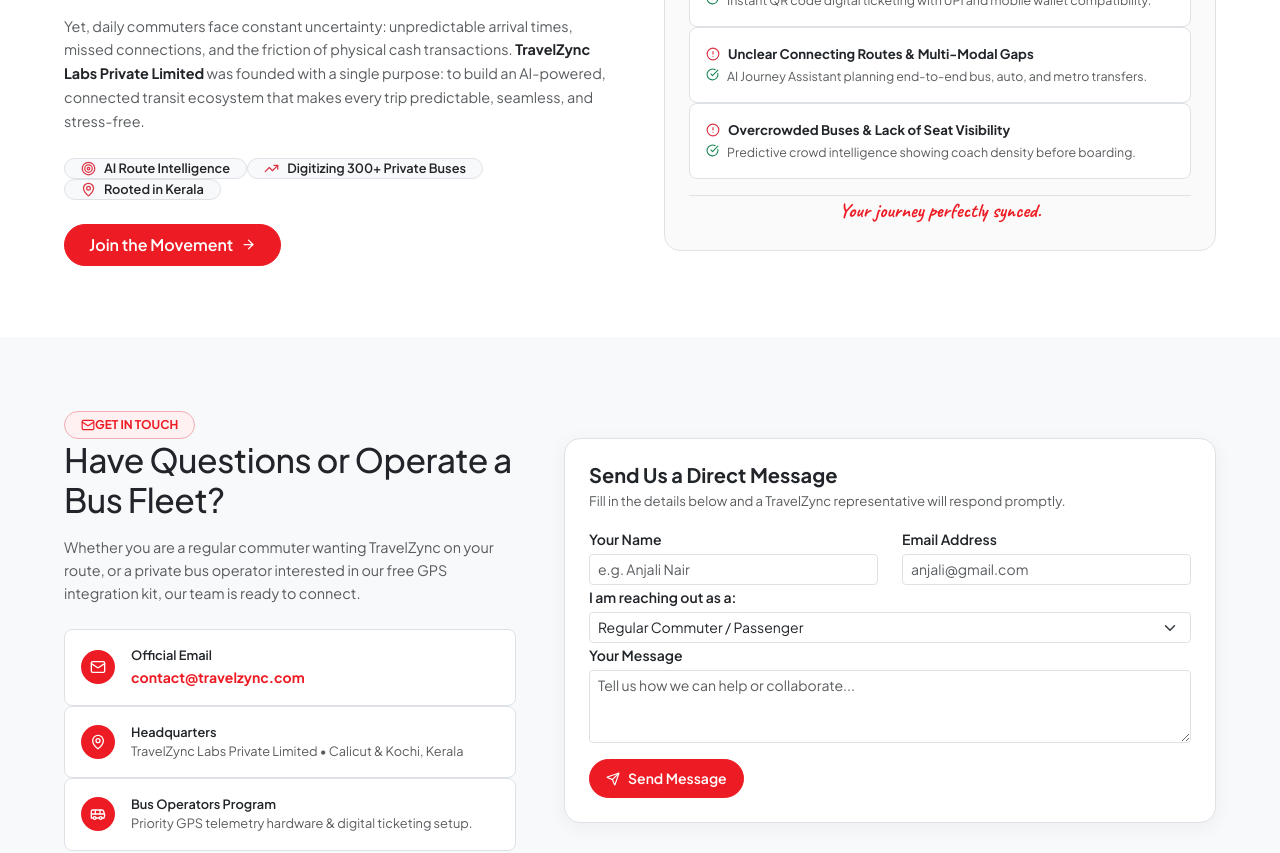
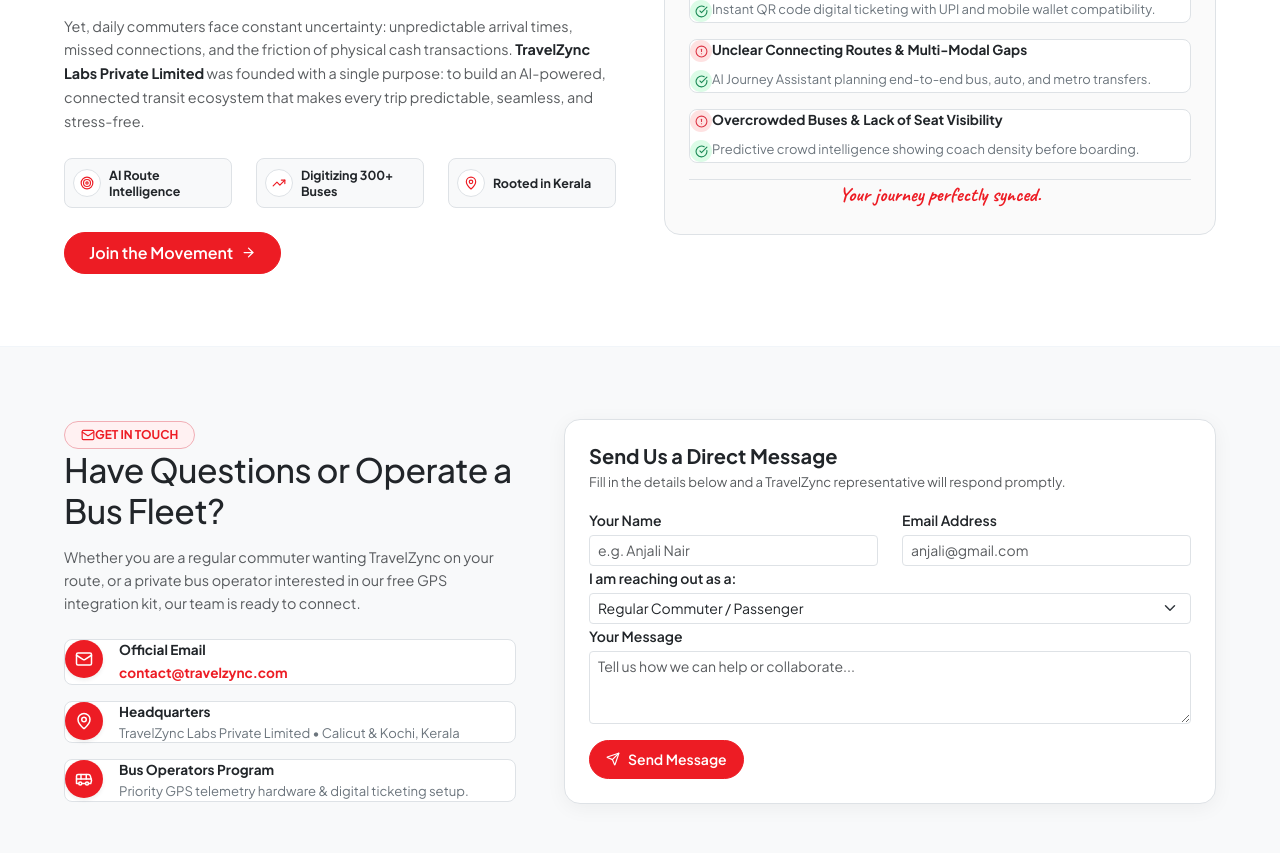
Before and after one commit to fadlushakirjob/Waitlist-Website, a React (Vite) app in the folder frontend/: page / in a window 1280 px wide. Shown: the part 2840-3693 px from the top of the page. Built offline with nearby package versions, Linux system fonts and the light colour scheme; no server answers; the HTML template or start-up script is replaced by a standard one.

Commit message:
Fix alignment across Core Pillars, Problem & Solution matrix, and Contact details cards

```diff
--- a/frontend/src/components/AboutSection.jsx
+++ b/frontend/src/components/AboutSection.jsx
@@ -30,7 +30,7 @@
   ];
 
   return (
-    <section id="about" className="section-padding bg-white position-relative" style={{ borderBottom: '1px solid #F1F5F9' }}>
+    <section id="about" className="section-padding bg-white position-relative" style={{ borderBottom: '1px solid #F1F5F9', scrollMarginTop: '85px' }}>
       <div className="tz-container">
         <div className="row align-items-center gy-4 gx-lg-5">
           {/* Left: About Copy & Story */}
@@ -65,18 +65,45 @@
             </p>
 
             {/* Core Pillars */}
-            <div className="d-flex flex-wrap gap-2.5 mb-4">
-              <div className="d-flex align-items-center gap-2 px-3 py-1.5 rounded-pill bg-light border">
-                <Target size={15} className="text-danger" />
-                <span className="fw-semibold text-dark small" style={{ fontSize: '0.8rem' }}>AI Route Intelligence</span>
+            <div className="row g-2.5 mb-4">
+              <div className="col-12 col-sm-4">
+                <div className="d-flex align-items-center gap-2 p-2 px-2.5 rounded-3 bg-light border h-100">
+                  <div
+                    className="rounded-circle d-flex align-items-center justify-content-center bg-white border shadow-2xs flex-shrink-0"
+                    style={{ width: '28px', height: '28px' }}
+                  >
+                    <Target size={14} className="text-tz-red" />
+                  </div>
+                  <span className="fw-bold text-dark" style={{ fontSize: '0.78rem', lineHeight: 1.3 }}>
+                    AI Route Intelligence
+                  </span>
+                </div>
               </div>
-              <div className="d-flex align-items-center gap-2 px-3 py-1.5 rounded-pill bg-light border">
-                <TrendingUp size={15} className="text-danger" />
-                <span className="fw-semibold text-dark small" style={{ fontSize: '0.8rem' }}>Digitizing 300+ Private Buses</span>
+              <div className="col-12 col-sm-4">
+                <div className="d-flex align-items-center gap-2 p-2 px-2.5 rounded-3 bg-light border h-100">
+                  <div
+                    className="rounded-circle d-flex align-items-center justify-content-center bg-white border shadow-2xs flex-shrink-0"
+                    style={{ width: '28px', height: '28px' }}
+                  >
+                    <TrendingUp size={14} className="text-tz-red" />
+                  </div>
+                  <span className="fw-bold text-dark" style={{ fontSize: '0.78rem', lineHeight: 1.3 }}>
+                    Digitizing 300+ Buses
+                  </span>
+                </div>
               </div>
-              <div className="d-flex align-items-center gap-2 px-3 py-1.5 rounded-pill bg-light border">
-                <MapPin size={15} className="text-danger" />
-                <span className="fw-semibold text-dark small" style={{ fontSize: '0.8rem' }}>Rooted in Kerala</span>
+              <div className="col-12 col-sm-4">
+                <div className="d-flex align-items-center gap-2 p-2 px-2.5 rounded-3 bg-light border h-100">
+                  <div
+                    className="rounded-circle d-flex align-items-center justify-content-center bg-white border shadow-2xs flex-shrink-0"
+                    style={{ width: '28px', height: '28px' }}
+                  >
+                    <MapPin size={14} className="text-tz-red" />
+                  </div>
+                  <span className="fw-bold text-dark" style={{ fontSize: '0.78rem', lineHeight: 1.3 }}>
+                    Rooted in Kerala
+                  </span>
+                </div>
               </div>
             </div>
 
@@ -107,24 +134,37 @@
                 </span>
               </div>
 
-              <div className="d-flex flex-column gap-2.5">
+              <div className="d-flex flex-column gap-3">
                 {painPoints.map((item, i) => (
                   <div
                     key={i}
-                    className="p-3 rounded-3 bg-white border shadow-2xs"
-                    style={{ borderColor: '#F1F5F9' }}
+                    className="p-3.5 rounded-3 bg-white border shadow-2xs"
+                    style={{ borderColor: '#E5E7EB' }}
                   >
-                    <div className="d-flex align-items-center gap-2 mb-1">
-                      <AlertCircle size={14} className="text-danger flex-shrink-0" />
-                      <span className="fw-bold text-dark small" style={{ fontSize: '0.825rem' }}>
+                    {/* Problem Row */}
+                    <div className="d-flex align-items-start gap-2.5 mb-2">
+                      <div
+                        className="rounded-circle d-flex align-items-center justify-content-center text-danger flex-shrink-0 mt-0.5"
+                        style={{ width: '22px', height: '22px', backgroundColor: '#FEE2E2' }}
+                      >
+                        <AlertCircle size={13} />
+                      </div>
+                      <div className="fw-bold text-dark" style={{ fontSize: '0.85rem', lineHeight: 1.4 }}>
                         {item.problem}
-                      </span>
+                      </div>
                     </div>
-                    <div className="d-flex align-items-start gap-2 ps-3.5">
-                      <CheckCircle size={13} className="text-success flex-shrink-0 mt-0.5" />
-                      <span className="text-muted small" style={{ fontSize: '0.775rem', lineHeight: 1.45 }}>
+
+                    {/* Solution Row */}
+                    <div className="d-flex align-items-start gap-2.5">
+                      <div
+                        className="rounded-circle d-flex align-items-center justify-content-center text-success flex-shrink-0 mt-0.5"
+                        style={{ width: '22px', height: '22px', backgroundColor: '#DCFCE7' }}
+                      >
+                        <CheckCircle size={13} />
+                      </div>
+                      <div className="text-secondary small" style={{ fontSize: '0.81rem', lineHeight: 1.5 }}>
                         {item.solution}
-                      </span>
+                      </div>
                     </div>
                   </div>
                 ))}
--- a/frontend/src/components/ContactSection.jsx
+++ b/frontend/src/components/ContactSection.jsx
@@ -29,7 +29,7 @@
   };
 
   return (
-    <section id="contact" className="section-padding bg-light position-relative">
+    <section id="contact" className="section-padding bg-light position-relative" style={{ scrollMarginTop: '85px' }}>
       <div className="tz-container">
         <div className="row gy-4 gx-lg-5 align-items-center">
           {/* Contact Details */}
@@ -50,50 +50,66 @@
               bus operator interested in our free GPS integration kit, our team is ready to connect.
             </p>
 
-            <div className="d-flex flex-column gap-2.5">
-              <div className="d-flex align-items-center gap-3 p-3 rounded-3 bg-white border">
+            <div className="d-flex flex-column gap-3">
+              <div
+                className="d-flex align-items-start gap-3 p-3.5 rounded-3 bg-white border shadow-2xs transition-all"
+                style={{ borderColor: '#E5E7EB' }}
+              >
                 <div
-                  className="rounded-circle p-2 d-flex align-items-center justify-content-center text-white"
-                  style={{ backgroundColor: '#ED1C24', width: '34px', height: '34px' }}
+                  className="rounded-circle d-flex align-items-center justify-content-center text-white flex-shrink-0 mt-0.5 shadow-sm"
+                  style={{ backgroundColor: '#ED1C24', width: '38px', height: '38px' }}
                 >
-                  <Mail size={16} />
+                  <Mail size={18} />
                 </div>
-                <div>
-                  <div className="fw-semibold text-dark small" style={{ fontSize: '0.8rem' }}>Official Email</div>
+                <div className="flex-grow-1">
+                  <div className="fw-bold text-dark small mb-0.5" style={{ fontSize: '0.85rem' }}>
+                    Official Email
+                  </div>
                   <a
                     href="mailto:contact@travelzync.com"
-                    className="text-decoration-none text-tz-red fw-bold small"
+                    className="text-decoration-none text-tz-red fw-bold small d-inline-block"
+                    style={{ fontSize: '0.85rem' }}
                   >
                     contact@travelzync.com
                   </a>
                 </div>
               </div>
 
-              <div className="d-flex align-items-center gap-3 p-3 rounded-3 bg-white border">
+              <div
+                className="d-flex align-items-start gap-3 p-3.5 rounded-3 bg-white border shadow-2xs transition-all"
+                style={{ borderColor: '#E5E7EB' }}
+              >
                 <div
-                  className="rounded-circle p-2 d-flex align-items-center justify-content-center text-white"
-                  style={{ backgroundColor: '#ED1C24', width: '34px', height: '34px' }}
+                  className="rounded-circle d-flex align-items-center justify-content-center text-white flex-shrink-0 mt-0.5 shadow-sm"
+                  style={{ backgroundColor: '#ED1C24', width: '38px', height: '38px' }}
                 >
-                  <MapPin size={16} />
+                  <MapPin size={18} />
                 </div>
-                <div>
-                  <div className="fw-semibold text-dark small" style={{ fontSize: '0.8rem' }}>Headquarters</div>
-                  <div className="text-muted small" style={{ fontSize: '0.8rem' }}>
+                <div className="flex-grow-1">
+                  <div className="fw-bold text-dark small mb-0.5" style={{ fontSize: '0.85rem' }}>
+                    Headquarters
+                  </div>
+                  <div className="text-secondary small" style={{ fontSize: '0.82rem', lineHeight: 1.5 }}>
                     TravelZync Labs Private Limited • Calicut & Kochi, Kerala
                   </div>
                 </div>
               </div>
 
-              <div className="d-flex align-items-center gap-3 p-3 rounded-3 bg-white border">
+              <div
+                className="d-flex align-items-start gap-3 p-3.5 rounded-3 bg-white border shadow-2xs transition-all"
+                style={{ borderColor: '#E5E7EB' }}
+              >
                 <div
-                  className="rounded-circle p-2 d-flex align-items-center justify-content-center text-white"
-                  style={{ backgroundColor: '#ED1C24', width: '34px', height: '34px' }}
+                  className="rounded-circle d-flex align-items-center justify-content-center text-white flex-shrink-0 mt-0.5 shadow-sm"
+                  style={{ backgroundColor: '#ED1C24', width: '38px', height: '38px' }}
                 >
-                  <Bus size={16} />
+                  <Bus size={18} />
                 </div>
-                <div>
-                  <div className="fw-semibold text-dark small" style={{ fontSize: '0.8rem' }}>Bus Operators Program</div>
-                  <div className="text-muted small" style={{ fontSize: '0.8rem' }}>
+                <div className="flex-grow-1">
+                  <div className="fw-bold text-dark small mb-0.5" style={{ fontSize: '0.85rem' }}>
+                    Bus Operators Program
+                  </div>
+                  <div className="text-secondary small" style={{ fontSize: '0.82rem', lineHeight: 1.5 }}>
                     Priority GPS telemetry hardware & digital ticketing setup.
                   </div>
                 </div>
--- a/frontend/src/components/FeaturesSection.jsx
+++ b/frontend/src/components/FeaturesSection.jsx
@@ -73,7 +73,7 @@
     <section
       id="features"
       className="section-padding bg-white position-relative"
-      style={{ borderBottom: '1px solid #F1F5F9' }}
+      style={{ borderBottom: '1px solid #F1F5F9', scrollMarginTop: '85px' }}
     >
       <div className="tz-container">
         {/* Section Header */}
```
